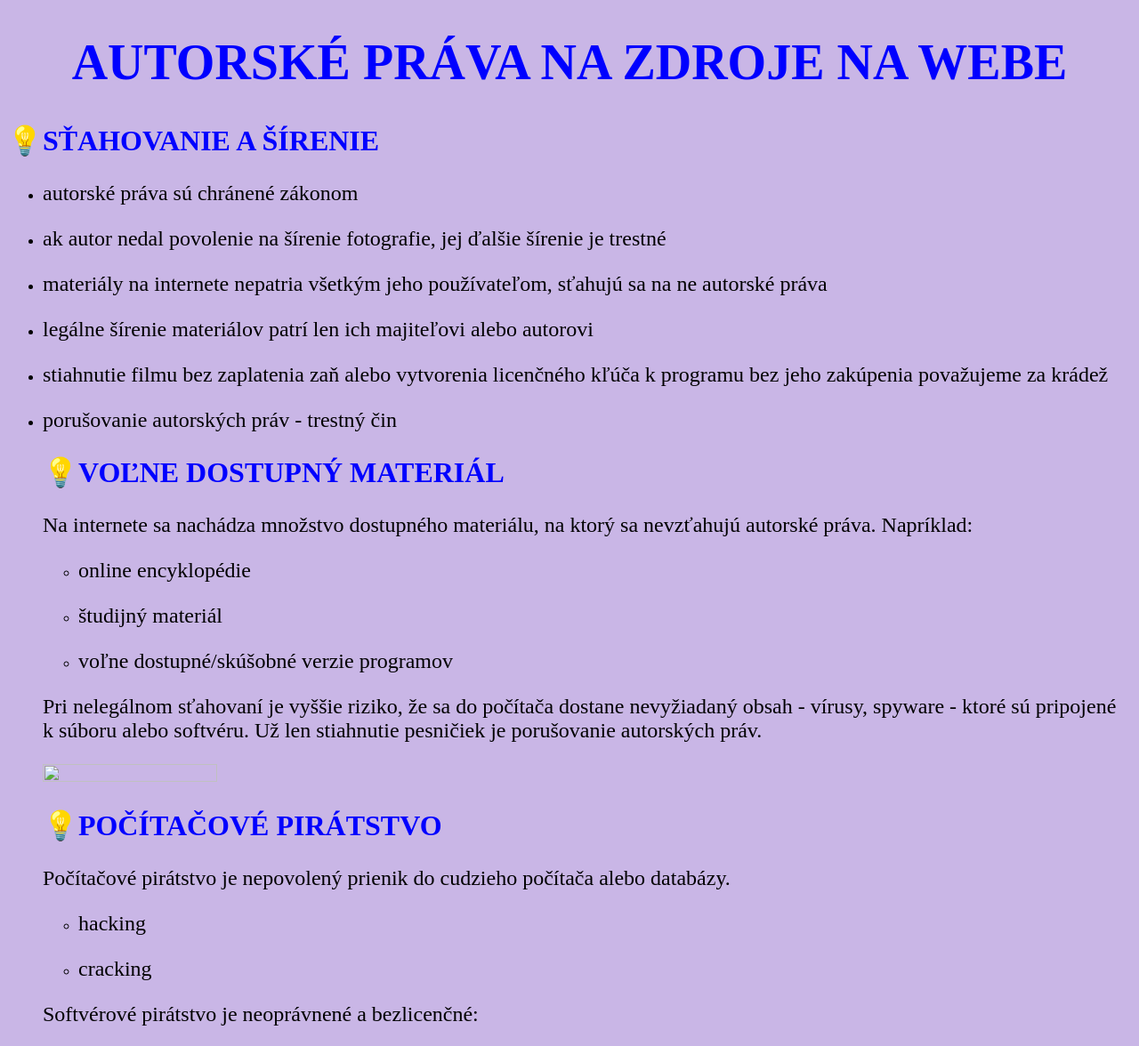
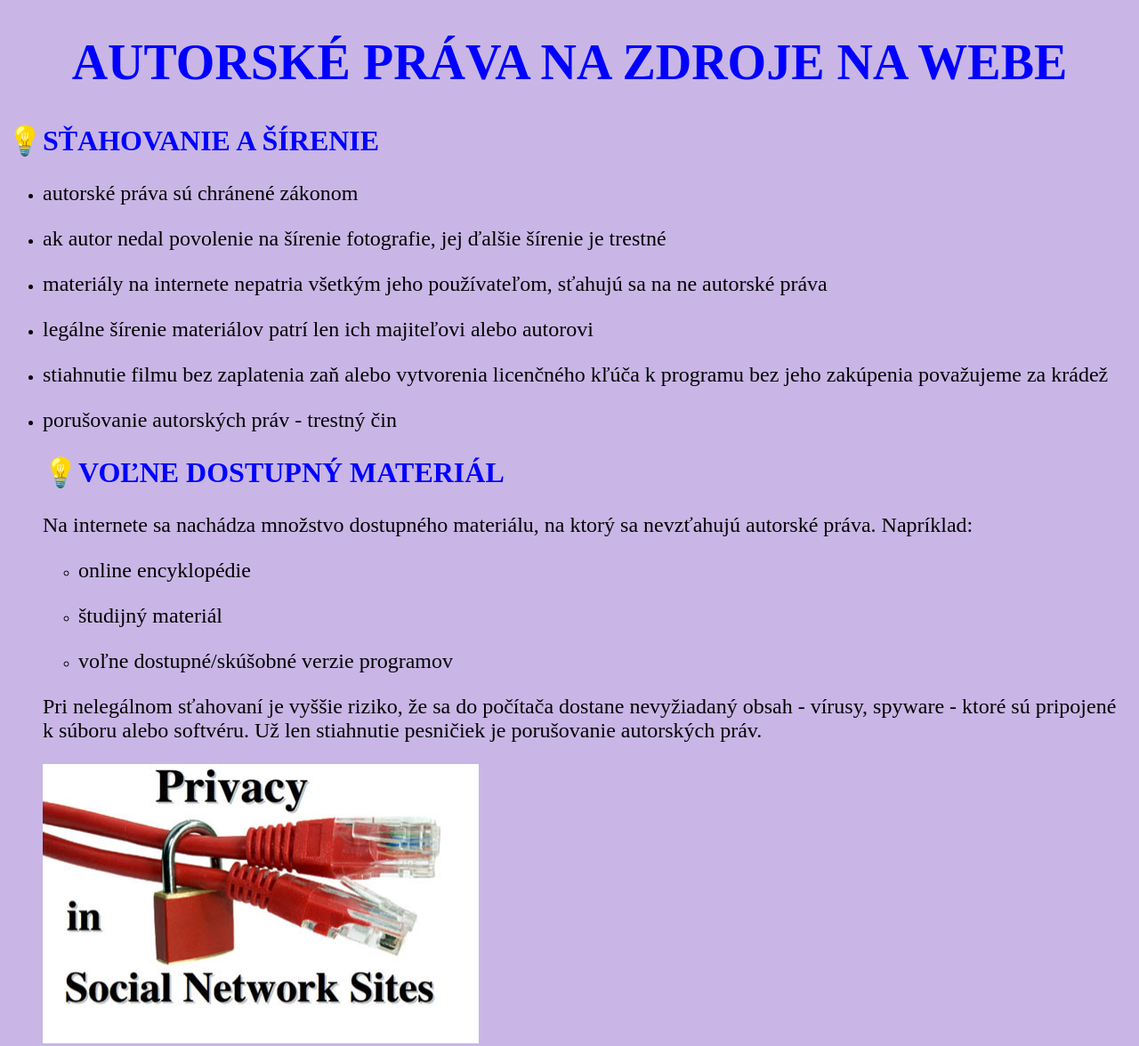
Before and after one commit to sofia1792/Etika-a-pr-vo, a plain HTML site: page Autorské práva na zdroje na webe.html in a window 1280 px wide. Shown: the top 1176 px of the page at 89% size. Drawn offline with Linux system fonts and the light colour scheme.

Commit message:
Update Autorské práva na zdroje na webe.html

```diff
--- a/Autorské práva na zdroje na webe.html
+++ b/Autorské práva na zdroje na webe.html
@@ -29,7 +29,7 @@
 		</ul>
 
 		<p style="font-size:150%;">Pri nelegálnom sťahovaní je vyššie riziko, že sa do počítača dostane nevyžiadaný obsah - vírusy, spyware - ktoré sú pripojené k súboru alebo softvéru. Už len stiahnutie pesničiek je porušovanie autorských práv.</p>
-<img src="fotky/Privacy_in_SNS_2"width="40%"height="40%">
+<img src="fotky/Privacy_in_SNS_2.jpg"width="40%"height="40%">
 		<h2 style = "font-size:200%;color:blue"><font face = Broadway>💡POČÍTAČOVÉ PIRÁTSTVO</font></h2>
 		<p style="font-size:150%;">Počítačové pirátstvo je nepovolený prienik do cudzieho počítača alebo databázy.</p>
 		<ul>
```
